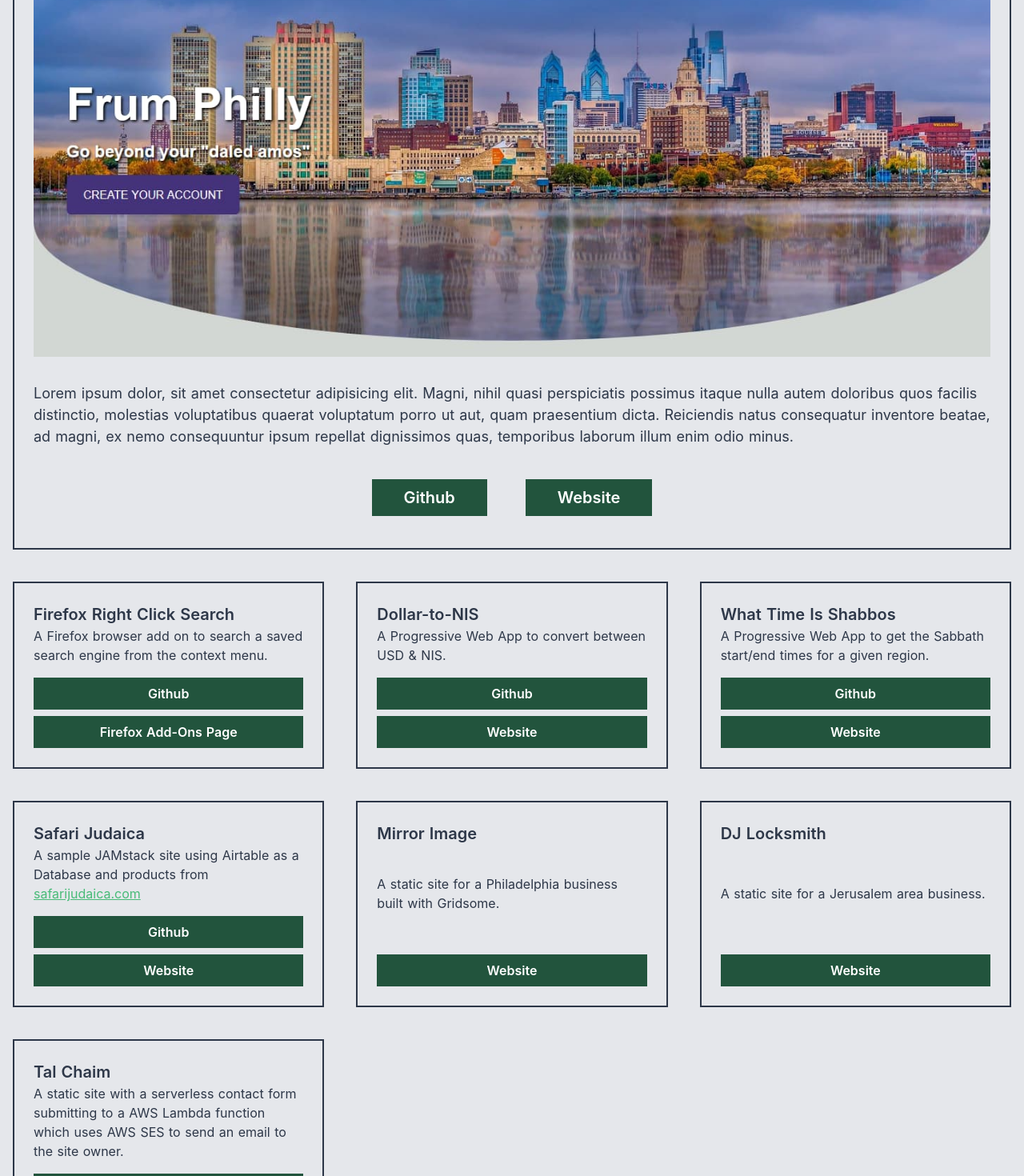
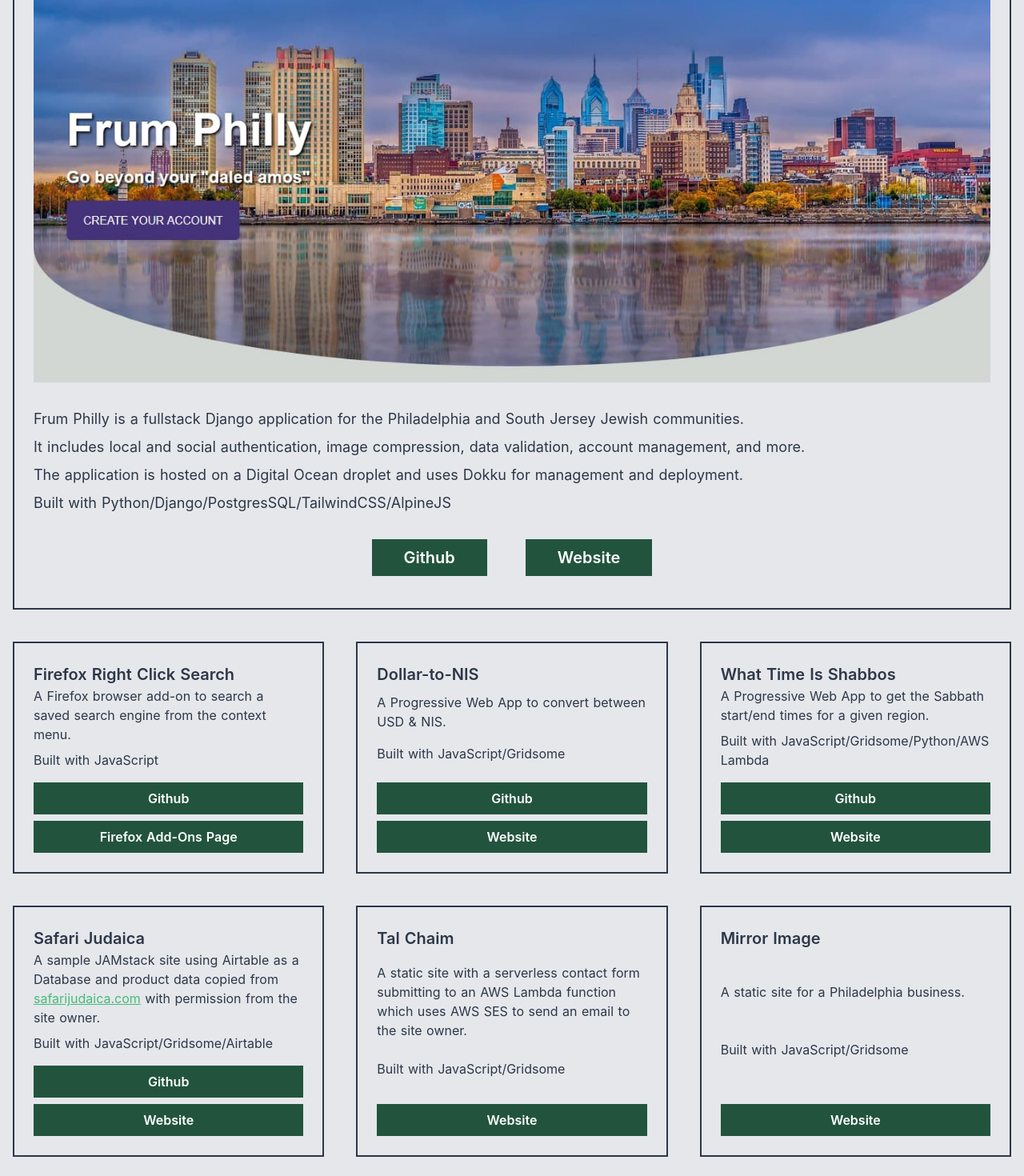
Before and after one commit to dherskowitz/portfolio, a Nuxt app: page /mywork in a window 1280 px wide. Shown: the part 1330-2800 px from the top of the page at 80% size. Built offline with nearby package versions, Linux system fonts and the light colour scheme.

Commit message:
changes to text

```diff
--- a/pages/mywork.vue
+++ b/pages/mywork.vue
@@ -7,7 +7,8 @@
     <section class="container my-16 pb-16 grid grid-cols-3 md:grid-cols-2 lg:grid-cols-3 gap-10 text-gray-800">
       <div class="col-span-3 md:col-span-2 lg:col-span-3 p-6 border-2 border-gray-800">
         <div class="text-5xl text-purple-900">Hertz Furniture</div>
-        <div class="text-2xl">Some of the projects I have worked on while employed at Hertz Furniture</div>
+        <div class="text-2xl">Some of the projects I have worked on while employed at Hertz Furniture:</div>
+        <p class="pb-2">Projects at Hertz Furniture are built using PHP/Yii Framework/JavaScript/Webix UI/ Webix Jet/MySQL/Airtable</p>
         <div class="mt-2">
           <div class="text-xl">Vendor Portal</div>
           <div>Lorem ipsum dolor sit amet consectetur adipisicing elit. Nobis repellat ducimus quis?</div>
@@ -52,15 +53,21 @@
       <div class="col-span-3 md:col-span-2 lg:col-span-3 p-6 border-2 border-gray-800">
         <div class="text-5xl text-purple-900">Frum Philly</div>
         <img src="/frumphilly-screenshot.jpg" alt="">
-        <p class="text-lg text-gray-800 pt-8 pb-4">Lorem ipsum dolor, sit amet consectetur adipisicing elit. Magni, nihil quasi perspiciatis possimus itaque nulla autem doloribus quos facilis distinctio, molestias voluptatibus quaerat voluptatum porro ut aut, quam praesentium dicta. Reiciendis natus consequatur inventore beatae, ad magni, ex nemo consequuntur ipsum repellat dignissimos quas, temporibus laborum illum enim odio minus.</p>
-        <div class="py-4 flex justify-center">
+        <div class="text-lg text-gray-800 pt-8 pb-4">
+          <p class="pb-2">Frum Philly is a fullstack Django application for the Philadelphia and South Jersey Jewish communities.</p>
+          <p class="pb-2">It includes local and social authentication, image compression, data validation, account management, and more.</p>
+          <p class="pb-2">The application is hosted on a Digital Ocean droplet and uses Dokku for management and deployment.</p>
+          <p class="pb-2">Built with Python/Django/PostgresSQL/TailwindCSS/AlpineJS</p>
+        </div>
+        <div class="pb-4 flex justify-center">
           <a class="mt-2 mx-6 py-2 px-10 bg-green-900 text-white text-xl font-semibold hover:shadow-xl hover:bg-green-700 transition-all duration-150 ease-in-out" href="https://github.com/dherskowitz/frumphilly_site" target="_blank">Github</a>
           <a class="mt-2 mx-6 py-2 px-10 bg-green-900 text-white text-xl font-semibold hover:shadow-xl hover:bg-green-700 transition-all duration-150 ease-in-out" href="https://www.frumphilly.com/" target="_blank">Website</a>
         </div>
       </div>
       <div class="col-span-3 md:col-span-1 p-6 border-2 border-gray-800 flex flex-col justify-between">
         <div class="text-xl font-semibold">Firefox Right Click Search</div>
-        <div class="pb-2">A Firefox browser add on to search a saved search engine from the context menu.</div>
+        <div class="pb-2">A Firefox browser add-on to search a saved search engine from the context menu.</div>
+        <p class="pb-2">Built with JavaScript</p>
         <div>
           <a class="block text-center mt-2 py-2 px-10 bg-green-900 text-white text-base font-semibold hover:shadow-xl hover:bg-green-700 transition-all duration-150 ease-in-out" href="https://github.com/dherskowitz/firefox-right-click-search" target="_blank">Github</a>
           <a class="block text-center mt-2 py-2 px-10 bg-green-900 text-white text-base font-semibold hover:shadow-xl hover:bg-green-700 transition-all duration-150 ease-in-out" href="https://addons.mozilla.org/en-US/firefox/addon/right-click-search/" target="_blank">Firefox Add-Ons Page</a>
@@ -69,6 +76,7 @@
       <div class="col-span-3 md:col-span-1 p-6 border-2 border-gray-800 flex flex-col justify-between">
         <div class="text-xl font-semibold">Dollar-to-NIS</div>
         <div class="pb-2">A Progressive Web App to convert between USD & NIS.</div>
+        <p class="pb-2">Built with JavaScript/Gridsome</p>
         <div>
           <a class="block text-center mt-2 py-2 px-10 bg-green-900 text-white text-base font-semibold hover:shadow-xl hover:bg-green-700 transition-all duration-150 ease-in-out" href="https://github.com/dherskowitz/dollar-to-nis" target="_blank">Github</a>
           <a class="block text-center mt-2 py-2 px-10 bg-green-900 text-white text-base font-semibold hover:shadow-xl hover:bg-green-700 transition-all duration-150 ease-in-out" href="https://dollar-to-nis.vercel.app/" target="_blank">Website</a>
@@ -77,6 +85,7 @@
       <div class="col-span-3 md:col-span-1 p-6 border-2 border-gray-800 flex flex-col justify-between">
         <div class="text-xl font-semibold">What Time Is Shabbos</div>
         <div class="pb-2">A Progressive Web App to get the Sabbath start/end times for a given region.</div>
+        <p class="pb-2">Built with JavaScript/Gridsome/Python/AWS Lambda</p>
         <div>
           <a class="block text-center mt-2 py-2 px-10 bg-green-900 text-white text-base font-semibold hover:shadow-xl hover:bg-green-700 transition-all duration-150 ease-in-out" href="https://github.com/dherskowitz/whatTimeIsShabbos" target="_blank">Github</a>
           <a class="block text-center mt-2 py-2 px-10 bg-green-900 text-white text-base font-semibold hover:shadow-xl hover:bg-green-700 transition-all duration-150 ease-in-out" href="https://what-time-is-shabbos.now.sh/" target="_blank">Website</a>
@@ -84,15 +93,25 @@
       </div>
       <div class="col-span-3 md:col-span-1 p-6 border-2 border-gray-800 flex flex-col justify-between">
         <div class="text-xl font-semibold">Safari Judaica</div>
-        <div class="pb-2">A sample JAMstack site using Airtable as a Database and products from <a href="http://safarijudaica.com/" target="_blank" class="text-green-500 underline">safarijudaica.com</a></div>
+        <div class="pb-2">A sample JAMstack site using Airtable as a Database and product data copied from <a href="http://safarijudaica.com/" target="_blank" class="text-green-500 underline">safarijudaica.com</a> with permission from the site owner.</div>
+        <p class="pb-2">Built with JavaScript/Gridsome/Airtable</p>
         <div>
           <a class="block text-center mt-2 py-2 px-10 bg-green-900 text-white text-base font-semibold hover:shadow-xl hover:bg-green-700 transition-all duration-150 ease-in-out" href="https://github.com/dherskowitz/whatTimeIsShabbos" target="_blank">Github</a>
           <a class="block text-center mt-2 py-2 px-10 bg-green-900 text-white text-base font-semibold hover:shadow-xl hover:bg-green-700 transition-all duration-150 ease-in-out" href="https://what-time-is-shabbos.now.sh/" target="_blank">Website</a>
         </div>
       </div>
       <div class="col-span-3 md:col-span-1 p-6 border-2 border-gray-800 flex flex-col justify-between">
+        <div class="text-xl font-semibold">Tal Chaim</div>
+        <div class="pb-2">A static site with a serverless contact form submitting to an AWS Lambda function which uses AWS SES to send an email to the site owner.</div>
+        <p class="pb-2">Built with JavaScript/Gridsome</p>
+        <div>
+          <a class="block text-center mt-2 py-2 px-10 bg-green-900 text-white text-base font-semibold hover:shadow-xl hover:bg-green-700 transition-all duration-150 ease-in-out" href="https://talchaim.com/" target="_blank">Website</a>
+        </div>
+      </div>
+      <div class="col-span-3 md:col-span-1 p-6 border-2 border-gray-800 flex flex-col justify-between">
         <div class="text-xl font-semibold">Mirror Image</div>
-        <div class="pb-2">A static site for a Philadelphia business built with Gridsome.</div>
+        <div class="pb-2">A static site for a Philadelphia business.</div>
+        <p class="pb-2">Built with JavaScript/Gridsome</p>
         <div>
           <a class="block text-center mt-2 py-2 px-10 bg-green-900 text-white text-base font-semibold hover:shadow-xl hover:bg-green-700 transition-all duration-150 ease-in-out" href="https://showerdoorsphiladelphia.com/" target="_blank">Website</a>
         </div>
@@ -100,15 +119,9 @@
       <div class="col-span-3 md:col-span-1 p-6 border-2 border-gray-800 flex flex-col justify-between">
         <div class="text-xl font-semibold">DJ Locksmith</div>
         <div class="pb-2">A static site for a Jerusalem area business.</div>
+        <p class="pb-2">Built with HTML/CSS/JavaScript</p>
         <div>
           <a class="block text-center mt-2 py-2 px-10 bg-green-900 text-white text-base font-semibold hover:shadow-xl hover:bg-green-700 transition-all duration-150 ease-in-out" href="https://dj-locksmith.com/" target="_blank">Website</a>
-        </div>
-      </div>
-      <div class="col-span-3 md:col-span-1 p-6 border-2 border-gray-800 flex flex-col justify-between">
-        <div class="text-xl font-semibold">Tal Chaim</div>
-        <div class="pb-2">A static site with a serverless contact form submitting to a AWS Lambda function which uses AWS SES to send an email to the site owner.</div>
-        <div>
-          <a class="block text-center mt-2 py-2 px-10 bg-green-900 text-white text-base font-semibold hover:shadow-xl hover:bg-green-700 transition-all duration-150 ease-in-out" href="https://talchaim.com/" target="_blank">Website</a>
         </div>
       </div>
     </section>
```
